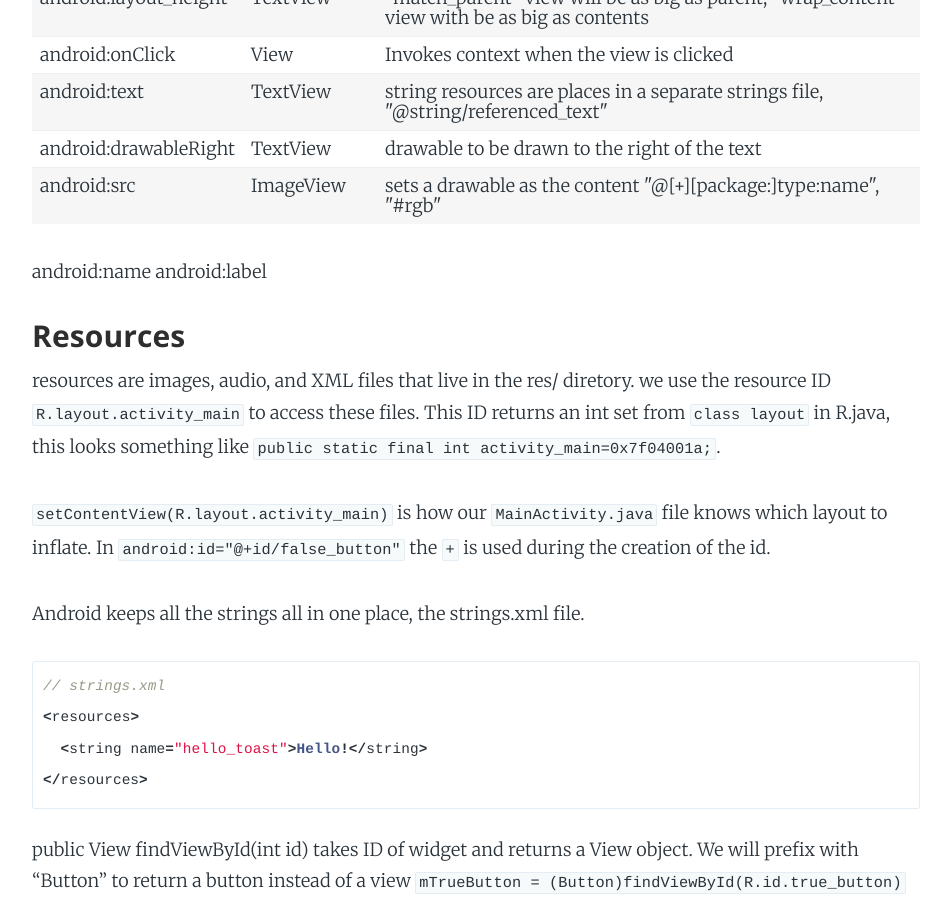
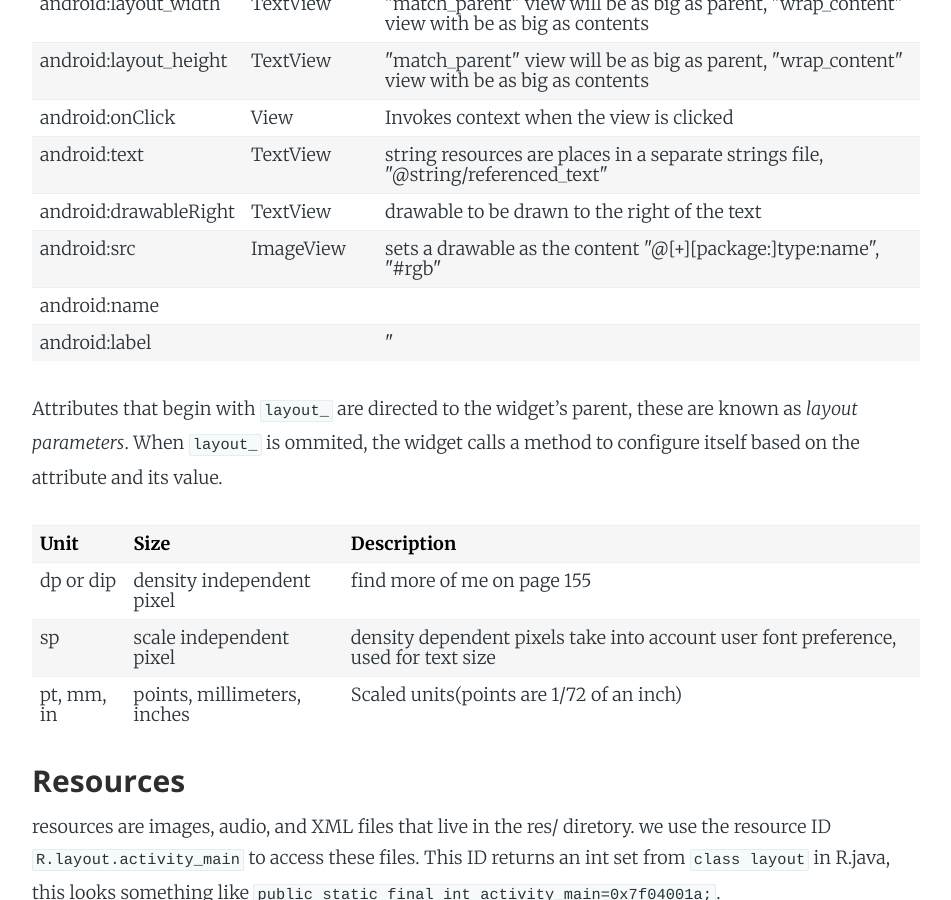
Before and after one commit to Carpk/ShawnKlein, a Jekyll site: the page built from _posts/2016-07-16-introduction-to-android.md, in a window 1280 px wide and 900 px high, scrolled down 6686 px. Shown: the whole window, without its empty margins (164-1115 px from the left). Built offline with Jekyll 4.4.1, drawn with Linux system fonts in a browser that asks for light colours; nearby versions of some CDN libraries; some web fonts are replaced; Markdown is read by kramdown in place of the engine named in the settings.

Commit message:
create table for describing unit sizes in text and margins

`````diff
--- a/_posts/2016-07-16-introduction-to-android.md
+++ b/_posts/2016-07-16-introduction-to-android.md
@@ -118,6 +118,8 @@ public class TestActivity extends FragmentActivity {
 ````
 
 A workflow is as follows, we ask FragmentManager for fragment, if in list, FragmentManager will return it. If `null`, a new CrimeFragment will be created.
+
+PAUSE on PAGE 145
 
 
 
@@ -240,10 +242,43 @@ Attributes are found will go inside our class widgets, they describe how the wid
     <td>ImageView</td>
     <td>sets a drawable as the content "@[+][package:]type:name", "#rgb"</td>
   </tr>
+  <tr>
+    <td>android:name</td>
+    <td></td>
+    <td></td>
+  </tr>
+  <tr>
+    <td>android:label</td>
+    <td></td>
+    <td>"</td>
+  </tr>
 </table>
 
-android:name
-android:label
+Attributes that begin with `layout_` are directed to the widget's parent, these are known as _layout parameters_. When `layout_` is ommited, the widget calls a method to configure itself based on the attribute and its value.
+
+<table style="width:100%">
+  <tr>
+    <th>Unit</th>
+    <th>Size</th>
+    <th>Description</th>
+  </tr>
+  <tr>
+    <td>dp or dip</td>
+    <td>density independent pixel</td>
+    <td>find more of me on page 155</td>
+  </tr>
+  <tr>
+    <td>sp</td>
+    <td>scale independent pixel</td>
+    <td>density dependent pixels take into account user font preference, used for text size</td>
+  </tr>
+  <tr>
+    <td>pt, mm, in</td>
+    <td>points, millimeters, inches</td>
+    <td>Scaled units(points are 1/72 of an inch)</td>
+  </tr>
+</table>
+
 
 
 ### Resources
`````
